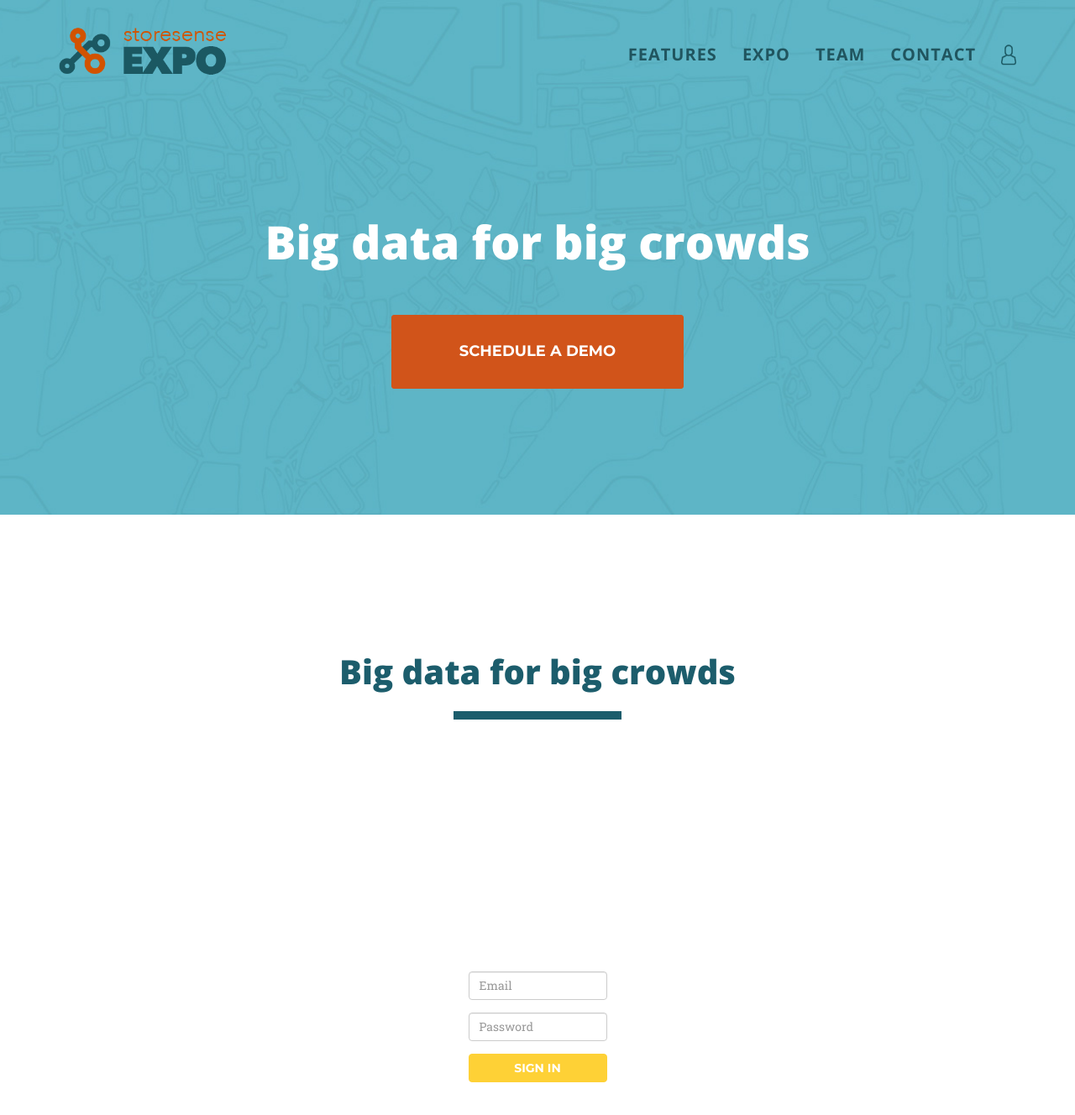
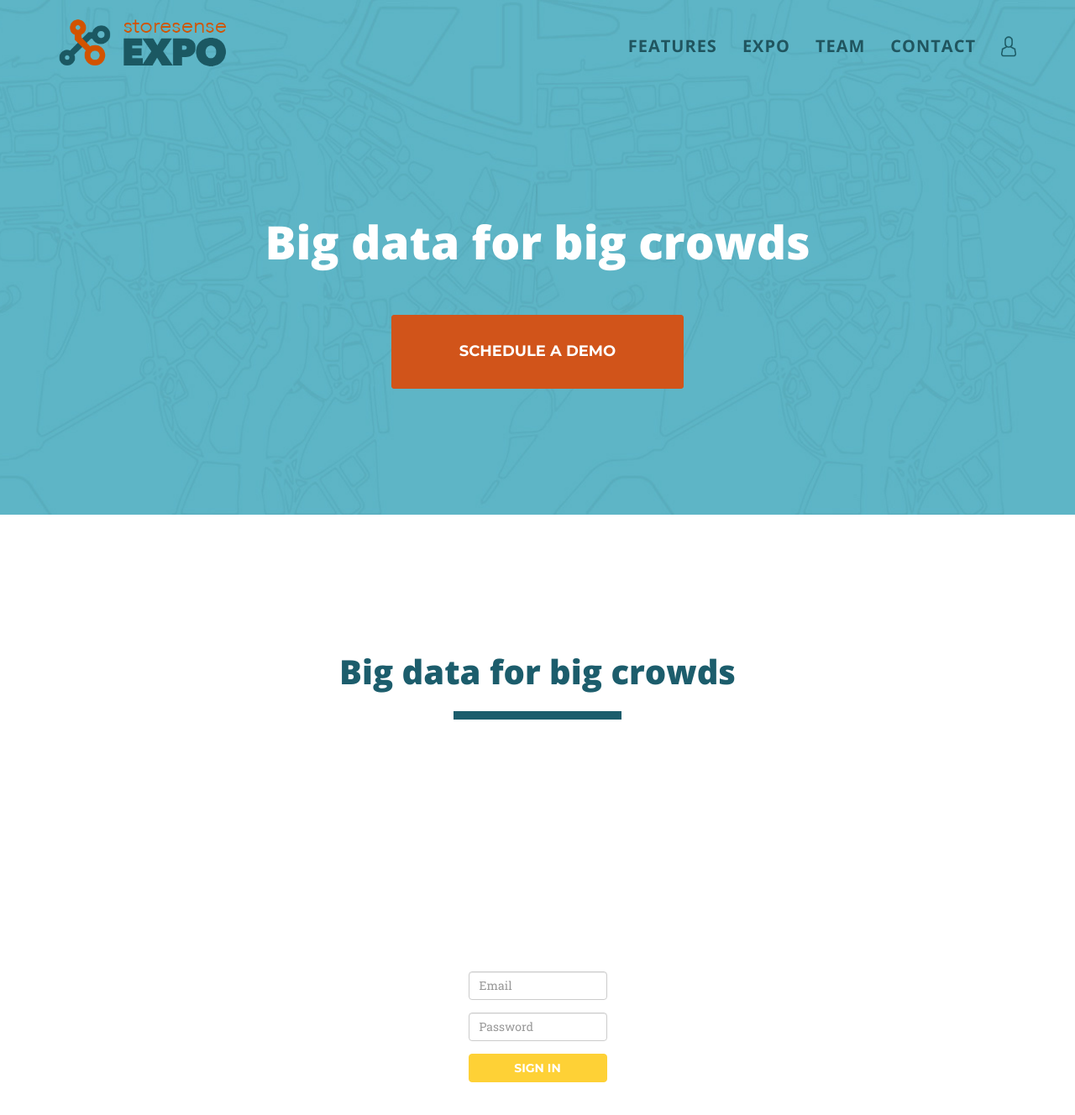
Before and after one commit to storesense/web-storesense, a Jekyll site: the page built from index.html, in a window 1280 px wide and 1400 px high. Shown: the top 1328 px of the window at 84% size. Built offline with Jekyll 4.4.1, drawn with Linux system fonts in a browser that asks for light colours; nearby versions of some CDN libraries; some web fonts are replaced.

Commit message:
Nav bar height fixed, removed css from footer, removed some attrs in main css.

```diff
--- a/_includes/footer.html
+++ b/_includes/footer.html
@@ -1,7 +1,7 @@
-<footer>
+<footer id="footer">
     <div class="container">
         <div class="row">
-            <div class="col-md-10" style="text-align:left">
+            <div class="col-md-10">
             	<p>
 					&copy; <b>Storesense Insights Ltd.</b> 2013-2015. Pictograms courtesy of <a href="http://www.entypo.com" target="_blank">Entypo</a> and
 					<a href="http://fontawesome.io" target="_blank">Font Awesome</a>. Displayed images and statistics are based on Storesense office data or other demonstration data.
--- a/css/main.css
+++ b/css/main.css
@@ -1,25 +1,21 @@
 body{overflow-x:hidden;font-family:"Roboto Slab","Helvetica Neue",Helvetica,Arial,sans-serif}
 .text-muted{color:#777}
-.text-primary{color:#fed136}
+
 p{font-size:14px;line-height:1.75}
 p.large{font-size:16px}
 a,a:hover,a:focus,a:active,a.active{outline:0}
 a{color:#fed136}
 a:hover,a:focus,a:active,a.active{color:#fec503}
 h1,h2,h3,h4,h5,h6{font-family:Montserrat,"Helvetica Neue",Helvetica,Arial,sans-serif;text-transform:uppercase;font-weight:700}
-.img-centered{margin:0 auto}
-.bg-light-gray{background-color:#f7f7f7}
-.bg-darkest-gray{background-color:#222}
+
 .btn-primary{color:#fff;background-color:#fed136;border-color:#fed136;font-family:Montserrat,"Helvetica Neue",Helvetica,Arial,sans-serif;text-transform:uppercase;font-weight:700}
-.btn-primary:hover,.btn-primary:focus,.btn-primary:active,.btn-primary.active,.open .dropdown-toggle.btn-primary{color:#fff;background-color:#fec503;border-color:#f6bf01}
-.btn-primary:active,.btn-primary.active,.open .dropdown-toggle.btn-primary{background-image:none}
+
 .btn-primary.disabled,.btn-primary[disabled],fieldset[disabled] .btn-primary,.btn-primary.disabled:hover,.btn-primary[disabled]:hover,fieldset[disabled] .btn-primary:hover,.btn-primary.disabled:focus,.btn-primary[disabled]:focus,fieldset[disabled] .btn-primary:focus,.btn-primary.disabled:active,.btn-primary[disabled]:active,fieldset[disabled] .btn-primary:active,.btn-primary.disabled.active,.btn-primary[disabled].active,fieldset[disabled] .btn-primary.active{background-color:#fed136;border-color:#fed136}
-.btn-primary .badge{color:#fed136;background-color:#fff}
+
 .btn-xl{color:#fff;background-color:#D1541a;border-color:#d1541a;font-family:Montserrat,"Helvetica Neue",Helvetica,Arial,sans-serif;text-transform:uppercase;font-weight:700;border-radius:3px;font-size:18px;padding:30px 80px}
-.btn-xl:hover,.btn-xl:focus,.btn-xl:active,.btn-xl.active,.open .dropdown-toggle.btn-xl{color:#fff;background-color:#d1541a;border-color:#d1541a}
-.btn-xl:active,.btn-xl.active,.open .dropdown-toggle.btn-xl{background-image:none}
+
 .btn-xl.disabled,.btn-xl[disabled],fieldset[disabled] .btn-xl,.btn-xl.disabled:hover,.btn-xl[disabled]:hover,fieldset[disabled] .btn-xl:hover,.btn-xl.disabled:focus,.btn-xl[disabled]:focus,fieldset[disabled] .btn-xl:focus,.btn-xl.disabled:active,.btn-xl[disabled]:active,fieldset[disabled] .btn-xl:active,.btn-xl.disabled.active,.btn-xl[disabled].active,fieldset[disabled] .btn-xl.active{background-color:#fed136;border-color:#fed136}
-.btn-xl .badge{color:#fed136;background-color:#fff}
+
 .navbar-default{background-color:#222;border-color:transparent}
 .navbar-default .navbar-brand{color:#fed566;font-family:"Kaushan Script","Helvetica Neue",Helvetica,Arial,cursive}
 .navbar-default .navbar-brand:hover,.navbar-default .navbar-brand:focus,.navbar-default .navbar-brand:active,.navbar-default .navbar-brand.active{color:#fec503}
@@ -27,20 +23,44 @@ h1,h2,h3,h4,h5,h6{font-family:Montserrat,"Helvetica Neue",Helvetica,Arial,sans-s
 .navbar-default .navbar-toggle{background-color:#d1541a;border-color:#d1541a}
 .navbar-default .navbar-toggle .icon-bar{background-color:#fff}
 .navbar-default .navbar-toggle:hover,.navbar-default .navbar-toggle:focus{background-color:#d1541a}
-.navbar-default .nav li a{font-family:'Open Sans';text-transform:uppercase;font-weight:700;letter-spacing:1px;color:#20555F;font-size:20px}
+.navbar-default .nav li a{font-family:'Open Sans',sans-serif;text-transform:uppercase;font-weight:700;letter-spacing:1px;color:#20555F;font-size:20px}
 .navbar-default .nav li a:hover,.navbar-default .nav li a:focus{color:#d1541a;outline:0}
 .navbar-default .navbar-nav>.active>a{border-radius:0;color:#fff;background-color:#d1541a}
 .navbar-default .navbar-nav>.active>a:hover,.navbar-default .navbar-nav>.active>a:focus{color:#fff;background-color:#d1541a}
-@media (min-width:768px){.navbar-default{background-color:transparent;padding:40px 0;-webkit-transition:padding .3s;-moz-transition:padding .3s;transition:padding .3s;border:0}
-.navbar-default .navbar-brand{font-size:2em;-webkit-transition:all .3s;-moz-transition:all .3s;transition:all .3s}
-.navbar-default .navbar-nav>.active>a{border-radius:3px}
+
+@media (min-width:768px){
+
+.navbar-default{
+background-color:transparent;
+padding:30px 0;
+-webkit-transition:padding .1s;
+-moz-transition:padding .1s;
+transition:padding .1s;
+border:0
+}
+
+.navbar-default .navbar-brand{
+font-size:2em;
+-webkit-transition:all .1s;
+-moz-transition:all .1s;
+transition:all .1s
+}
+
+.navbar-default .navbar-nav>.active>a{
+    border-radius:3px;
+}
+
 .navbar-default.navbar-shrink{
-background-color:#25B7C3;
-padding-top: 25px;
-padding-bottom: 5px;
-border-bottom: 1px solid #1B5862;
+    background-color:#25B7C3;
+    padding-top: 30px;
+    padding-bottom: 5px;
+    border-bottom: 1px solid #1B5862;
 }
-.navbar-default.navbar-shrink .navbar-brand{font-size:1.5em}
+
+.navbar-default.navbar-shrink .navbar-brand{
+    font-size:1.5em;
+}
+
 .navbar-default .navbar-brand img {
   width: 200px;
   float: left;
@@ -57,13 +77,21 @@ border-bottom: 1px solid #1B5862;
 }
 
 }
-header{background-image:url(../img/bg.jpg);background-repeat:none;background-attachment:scroll;background-position:center center;-webkit-background-size:cover;-moz-background-size:cover;background-size:cover;-o-background-size:cover;text-align:center;color:#fff}
+header{
+    background: url(../img/bg.jpg) no-repeat scroll center center;
+    -webkit-background-size:cover;
+    -moz-background-size:cover;
+    background-size:cover;
+    -o-background-size:cover;
+    text-align:center;
+    color:#fff
+}
 header .intro-text{padding-top:100px;padding-bottom:50px}
-header .intro-text .intro-lead-in{font-family:"Droid Serif","Helvetica Neue",Helvetica,Arial,sans-serif;font-style:italic;font-size:22px;line-height:22px;margin-bottom:25px}
-header .intro-text .intro-heading{font-family:Open Sans;font-weight:900;font-size:55px;line-height:30px;margin-bottom:25px}
+
+header .intro-text .intro-heading{font-family:Open Sans,sans-serif;font-weight:900;font-size:55px;line-height:30px;margin-bottom:25px}
 @media (min-width:768px){header .intro-text{padding-top:250px;padding-bottom:150px}
-header .intro-text .intro-lead-in{font-family:"Droid Serif","Helvetica Neue",Helvetica,Arial,sans-serif;font-style:italic;font-size:60px;line-height:30px;margin-bottom:25px}
-header .intro-text .intro-heading{font-family:Open Sans;font-weight:900;font-size:55px;line-height:75px;margin-bottom:50px}
+
+    header .intro-text .intro-heading{font-family:Open Sans,sans-serif;font-weight:900;font-size:55px;line-height:75px;margin-bottom:50px}
 }
 section{padding-top:150px;}
 section h2.section-heading{font-size:35px;margin-top:0;margin-bottom:15px}
@@ -71,7 +99,7 @@ section h2.section-heading{font-size:35px;margin-top:0;margin-bottom:15px}
 text-transform:none;
 }
 section h2.features-heading{
-font-family:'Open Sans';
+font-family:'Open Sans',sans-serif;
 font-weight:900;
 font-size:40px;
 color:#1C5D6C;
@@ -96,20 +124,18 @@ color:white;
 @media (min-width:768px){section{padding:150px 0}
 }
 .features-heading{margin:15px 0;text-transform:none}
-#expo .portfolio-item{margin:0 0 15px;right:0}
-#expo .portfolio-item .portfolio-link{display:block;position:relative;max-width:400px;margin:0 auto}
-#expo .portfolio-item .portfolio-link .portfolio-hover{background:rgba(254,209,54,.9);position:absolute;width:100%;height:100%;opacity:0;transition:all ease .5s;-webkit-transition:all ease .5s;-moz-transition:all ease .5s}
-#expo .portfolio-item .portfolio-link .portfolio-hover:hover{opacity:1}
-#expo .portfolio-item .portfolio-link .portfolio-hover .portfolio-hover-content{position:absolute;width:100%;height:20px;font-size:20px;text-align:center;top:50%;margin-top:-12px;color:#fff}
+
 #expo .portfolio-item .portfolio-link .portfolio-hover .portfolio-hover-content i{margin-top:-12px}
 #expo .portfolio-item .portfolio-link .portfolio-hover .portfolio-hover-content h3,#expo .portfolio-item .portfolio-link .portfolio-hover .portfolio-hover-content h4{margin:0}
-#expo .portfolio-item .portfolio-caption{max-width:400px;margin:0 auto;background-color:#fff;text-align:center;padding:25px}
+
 #expo .portfolio-item .portfolio-caption h4{text-transform:none;margin:0}
 #expo .portfolio-item .portfolio-caption p{font-family:"Droid Serif","Helvetica Neue",Helvetica,Arial,sans-serif;font-style:italic;font-size:16px;margin:0}
 #expo *{z-index:2}
 
 aside.clients img{margin:50px auto}
-section#contact{background-color:#1C5D6C;background-position:center;background-repeat:no-repeat}
+section#contact{
+    background: #1C5D6C no-repeat center;
+}
 section#contact .section-heading{color:#fff}
 section#contact .form-group{margin-bottom:25px}
 section#contact .form-group input,section#contact .form-group textarea{padding:20px}
@@ -127,9 +153,8 @@ text-align:center;
 background-color:#174249;
 color:#fff;
 }
-footer span.copyright{line-height:40px;font-family:Montserrat,"Helvetica Neue",Helvetica,Arial,sans-serif;text-transform:uppercase;text-transform:none}
-footer ul.quicklinks{margin-bottom:0;line-height:40px;font-family:Montserrat,"Helvetica Neue",Helvetica,Arial,sans-serif;text-transform:uppercase;text-transform:none}
-ul.social-buttons{margin-bottom:0}
+footer span.copyright{line-height:40px;font-family:Montserrat,"Helvetica Neue",Helvetica,Arial,sans-serif;text-transform:none}
+
 ul.social-buttons li a{display:block;background-color:#222;height:40px;width:40px;border-radius:100%;font-size:20px;line-height:40px;color:#fff;outline:0;-webkit-transition:all .3s;-moz-transition:all .3s;transition:all .3s}
 ul.social-buttons li a:hover,ul.social-buttons li a:focus,ul.social-buttons li a:active{background-color:#fed136}
 .btn:focus,.btn:active,.btn.active,.btn:active:focus{outline:0}
@@ -139,3 +164,11 @@ ul.social-buttons li a:hover,ul.social-buttons li a:focus,ul.social-buttons li a
 img::selection{background:0 0}
 img::-moz-selection{background:0 0}
 body{webkit-tap-highlight-color:#fed136}
+
+#footer .col-md-10 {
+    text-align: left;
+}
+
+#footer .col-md-1 {
+    text-align: center;
+}
```
Also changed, not shown: 1 other file.
